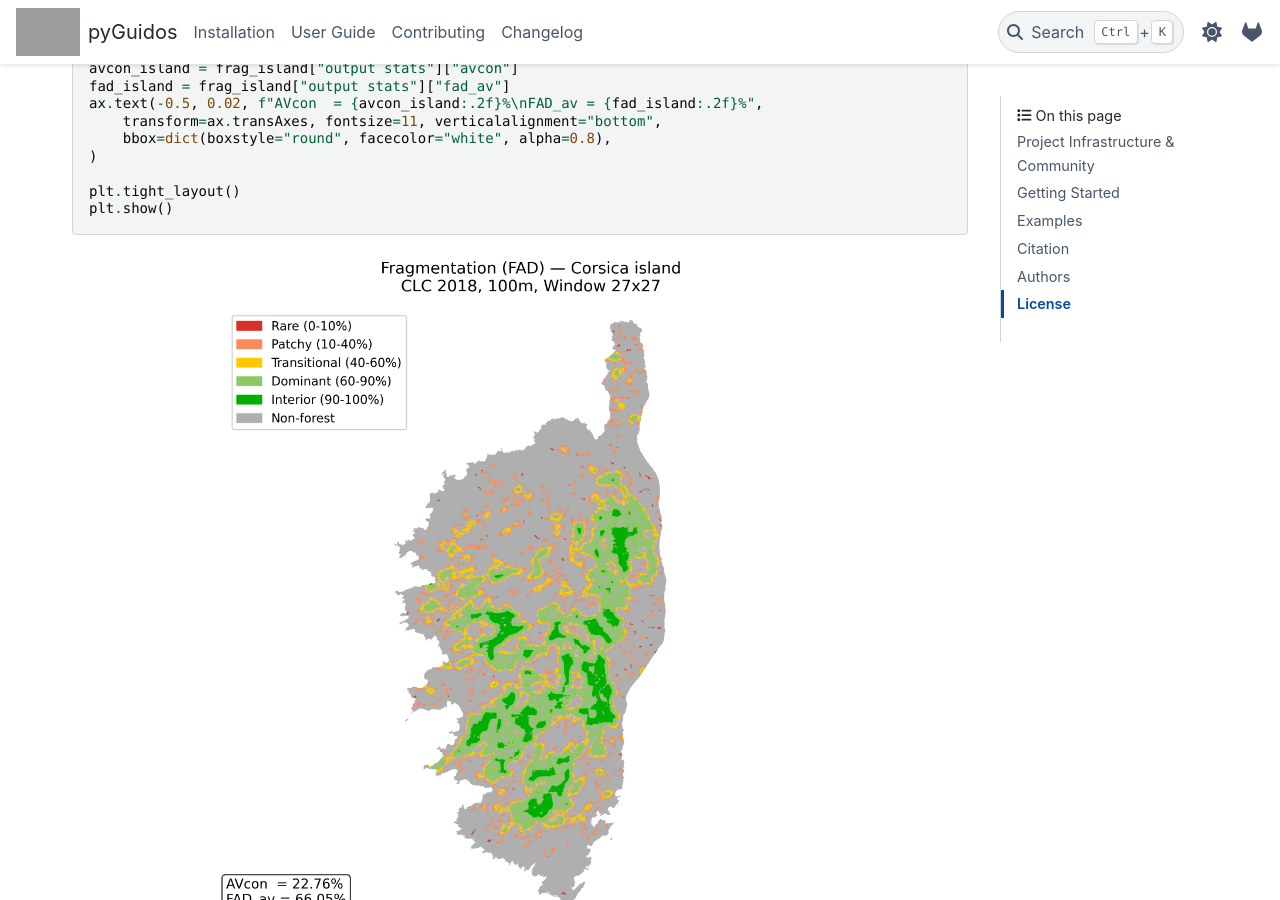
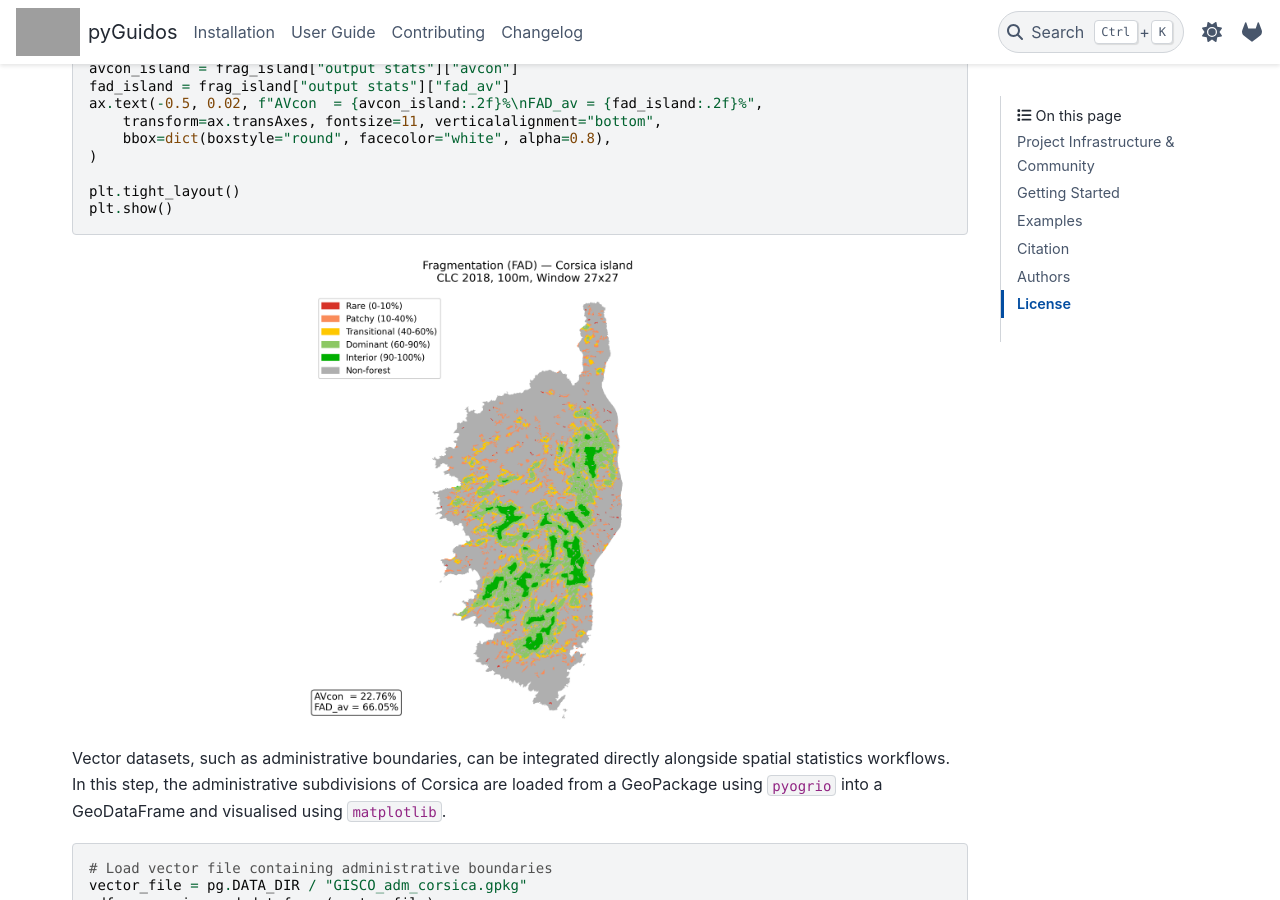
Before and after one commit to nonpenso/pyguidos, a Sphinx documentation site: the page built from docs/index.rst, in a window 1280 px wide and 900 px high, scrolled down 2752 px. Built offline with Sphinx 7.4.7 and the PyData theme 0.15.4, drawn with Linux system fonts in a browser that asks for light colours; grey boxes are pictures that could not be loaded.

Commit message:
reduced image width

```diff
--- a/docs/index.rst
+++ b/docs/index.rst
@@ -147,7 +147,7 @@ Once the calculation is complete, the resulting GeoTIFF is loaded alongside its
 
 
 .. figure:: _image/CorsCLC2018_frag.png
-    :width: 100%
+    :width: 70%
     :align: center
     :alt: CLC2018 frag
 
@@ -187,7 +187,7 @@ Vector datasets, such as administrative boundaries, can be integrated directly a
    plt.show()
 
 .. figure:: _image/Cors_admin.png
-    :width: 100%
+    :width: 70%
     :align: center
     :alt: Corsica admin vector
 
```
